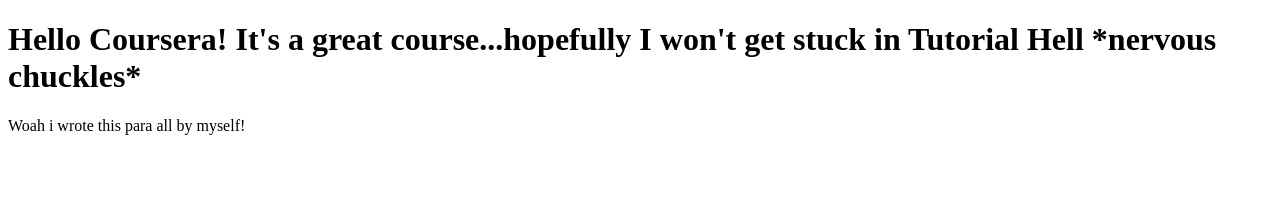
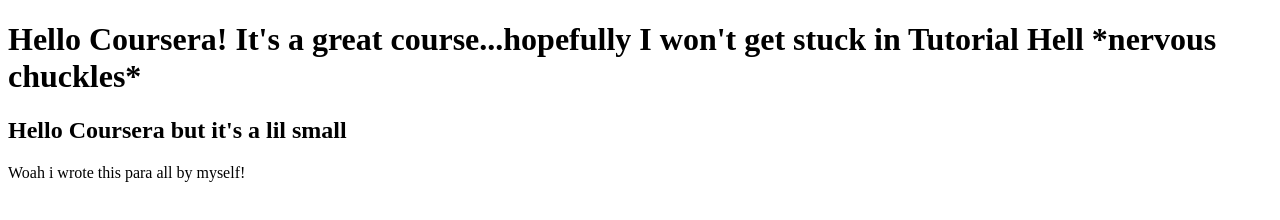
Before and after one commit to sourabh198/coursera-test, a plain HTML site: page site/index.html in a window 1280 px wide. Drawn offline with Linux system fonts and the light colour scheme.

Commit message:
Added a second heading

```diff
--- a/site/index.html
+++ b/site/index.html
@@ -5,6 +5,7 @@
 </head>
 <body>
 <h1>Hello Coursera! It's a great course...hopefully I won't get stuck in Tutorial Hell *nervous chuckles* </h1>
+<h2>Hello Coursera but it's a lil small</h2>
 <p>Woah i wrote this para all by myself!</p>
 </body>
 </html>
```
